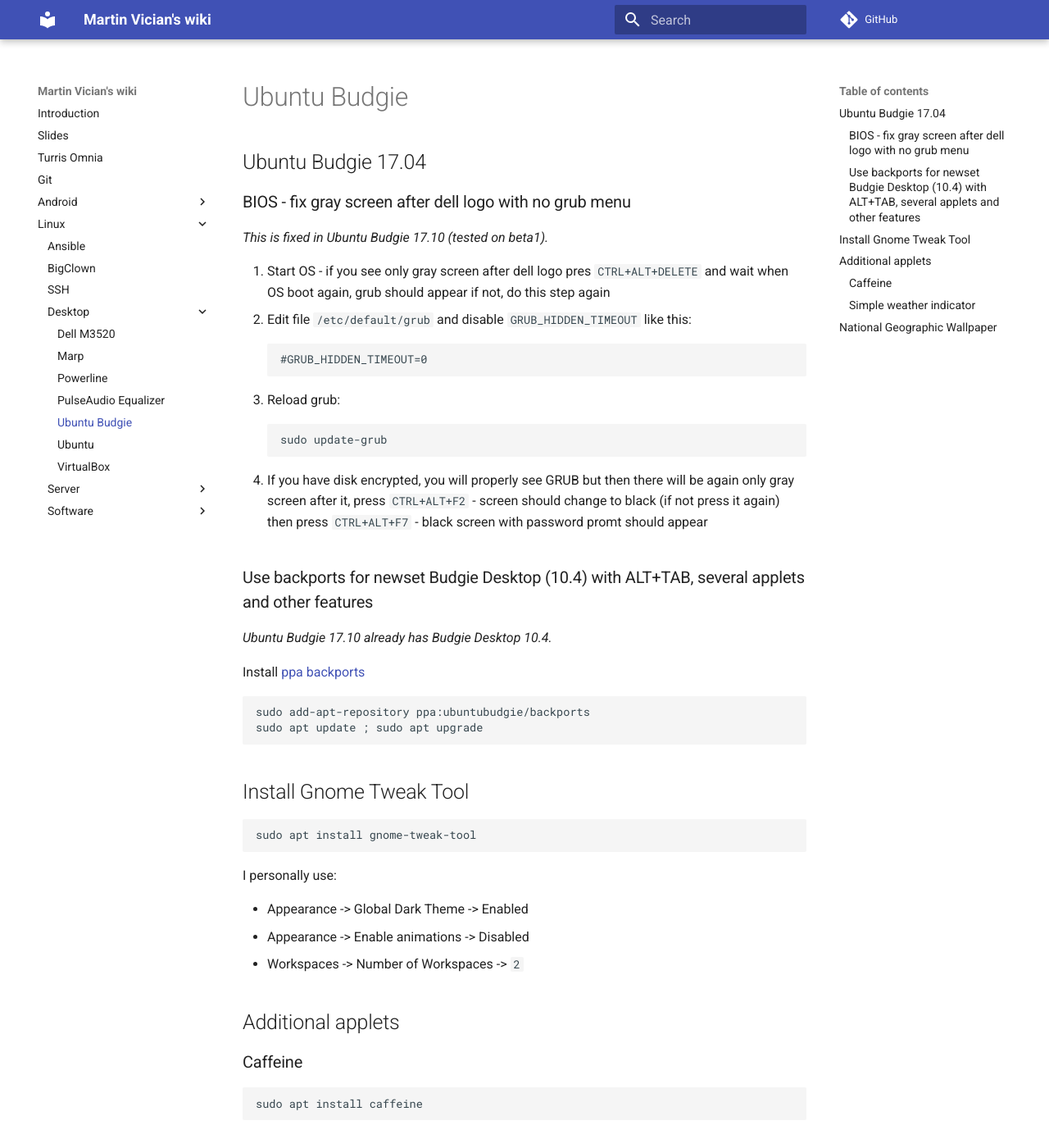
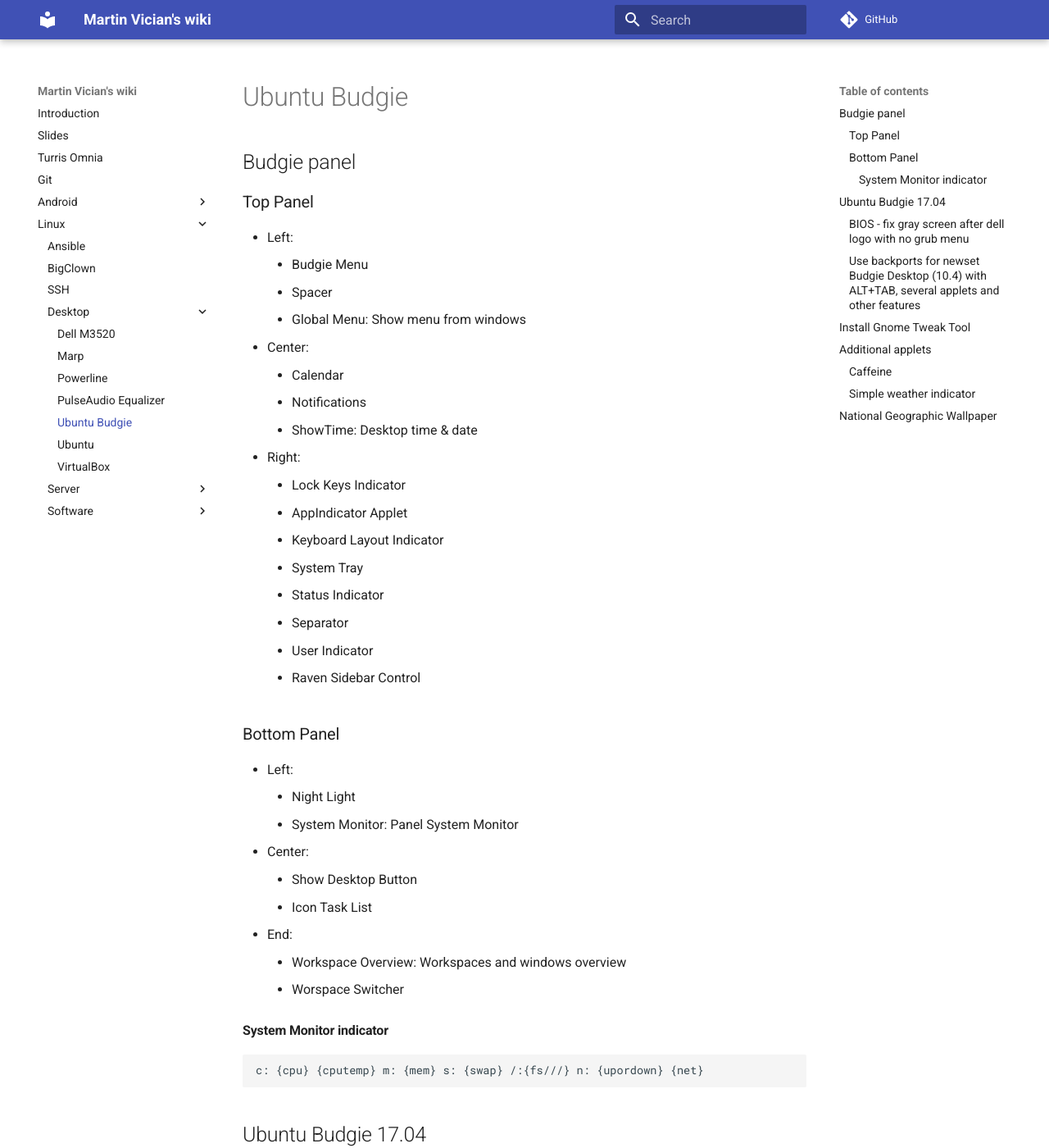
Before and after one commit to vician/wiki, an MkDocs documentation site: the page built from docs/Linux/Desktop/Ubuntu Budgie.md, in a window 1280 px wide and 1400 px high. Shown: the whole window at 82% size. Built offline with MkDocs 1.6.1 and Material for MkDocs 9.7.7, drawn with Linux system fonts in a browser that asks for light colours; comment, search, counter and statistics services are not loaded.

Commit message:
my budgie panel layout

```diff
--- a/docs/Linux/Desktop/Ubuntu Budgie.md
+++ b/docs/Linux/Desktop/Ubuntu Budgie.md
@@ -1,3 +1,41 @@
+## Budgie panel
+
+### Top Panel
+
+- Left:
+	- Budgie Menu
+	- Spacer
+	- Global Menu: Show menu from windows
+- Center:
+	- Calendar
+	- Notifications
+	- ShowTime: Desktop time & date
+- Right:
+	- Lock Keys Indicator
+	- AppIndicator Applet
+	- Keyboard Layout Indicator
+	- System Tray
+	- Status Indicator
+	- Separator
+	- User Indicator
+	- Raven Sidebar Control
+
+### Bottom Panel
+
+- Left:
+	- Night Light
+	- System Monitor: Panel System Monitor
+- Center:
+	- Show Desktop Button
+	- Icon Task List
+- End:
+	- Workspace Overview: Workspaces and windows overview
+	- Worspace Switcher
+
+#### System Monitor indicator
+
+	c: {cpu} {cputemp} m: {mem} s: {swap} /:{fs///} n: {upordown} {net}
+
 ## Ubuntu Budgie 17.04
 
 ###  BIOS - fix gray screen after dell logo with no grub menu
```
